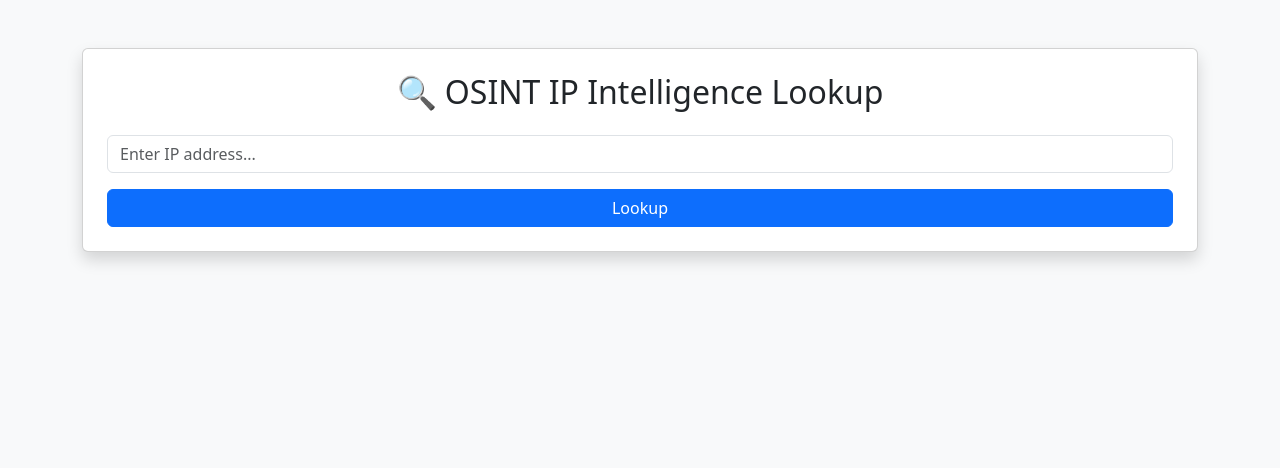
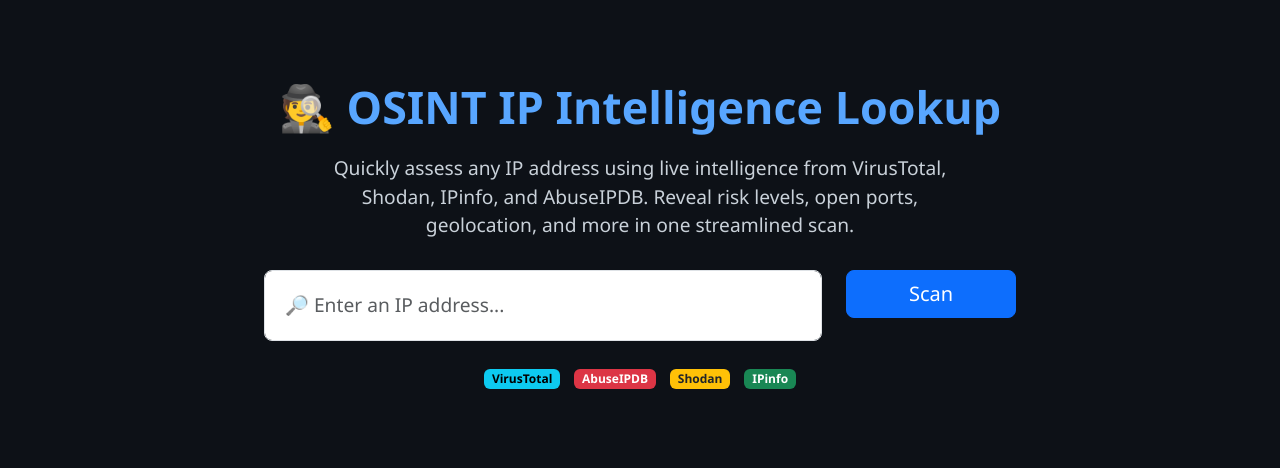
Before and after one commit to tarouka02/osint-app, a Flask app: page / in a window 1280 px wide. Shown: the top 468 px of the page. Run offline with Flask 3, Linux system fonts and the light colour scheme.

Commit message:
Upgraded homepage

```diff
--- a/app/templates/index.html
+++ b/app/templates/index.html
@@ -2,25 +2,76 @@
 <html lang="en">
 <head>
   <meta charset="UTF-8">
-    <title>OSINT IP Intelligence Lookup</title>
+  <title>OSINT IP Intelligence Tool</title>
   <link href="https://cdn.jsdelivr.net/npm/bootstrap@5.3.3/dist/css/bootstrap.min.css" rel="stylesheet">
+  <style>
+    body {
+      background-color: #0d1117;
+      color: #e6edf3;
+      font-family: 'Segoe UI', sans-serif;
+    }
+
+    .hero {
+      padding: 80px 0;
+      text-align: center;
+    }
+
+    .hero h1 {
+      font-size: 2.8rem;
+      font-weight: bold;
+      color: #58a6ff;
+    }
+
+    .hero p {
+      color: #c9d1d9;
+      font-size: 1.2rem;
+      max-width: 650px;
+      margin: 20px auto 30px;
+    }
+
+    .search-box input {
+      padding: 20px;
+      font-size: 1.2rem;
+    }
+
+    .badge-box span {
+      margin: 0 5px;
+    }
+
+    .card {
+      background-color: #161b22;
+      border: 1px solid #30363d;
+    }
+  </style>
 </head>
-<body class="bg-light">
+<body>
 
-<div class="container mt-5">
-    <div class="card shadow p-4">
-        <h2 class="text-center mb-4">🔍 OSINT IP Intelligence Lookup</h2>
-        <form action="/lookup" method="post">
-            <div class="mb-3">
-                <input type="text" class="form-control" name="ip" placeholder="Enter IP address..." required>
+<div class="container hero">
+  <h1>🕵️ OSINT IP Intelligence Lookup</h1>
+  <p>
+    Quickly assess any IP address using live intelligence from VirusTotal, Shodan, IPinfo, and AbuseIPDB.
+    Reveal risk levels, open ports, geolocation, and more in one streamlined scan.
+  </p>
+
+  <form action="/lookup" method="post" class="search-box">
+    <div class="row justify-content-center">
+      <div class="col-md-6">
+        <input type="text" class="form-control form-control-lg" name="ip" placeholder="🔎 Enter an IP address..." required>
       </div>
-            <div class="d-grid">
-                <button type="submit" class="btn btn-primary">Lookup</button>
+      <div class="col-md-2 mt-3 mt-md-0">
+        <button type="submit" class="btn btn-primary btn-lg w-100">Scan</button>
       </div>
-        </form>
+    </div>
     {% if error %}
     <div class="alert alert-danger mt-3">{{ error }}</div>
     {% endif %}
+  </form>
+
+  <div class="badge-box mt-4">
+    <span class="badge text-bg-info">VirusTotal</span>
+    <span class="badge text-bg-danger">AbuseIPDB</span>
+    <span class="badge text-bg-warning text-dark">Shodan</span>
+    <span class="badge text-bg-success">IPinfo</span>
   </div>
 </div>
 
```
Also changed, not shown: app/templates/loading.html (+14 -6 lines). Lines whose indentation alone changed are shown as unchanged.
